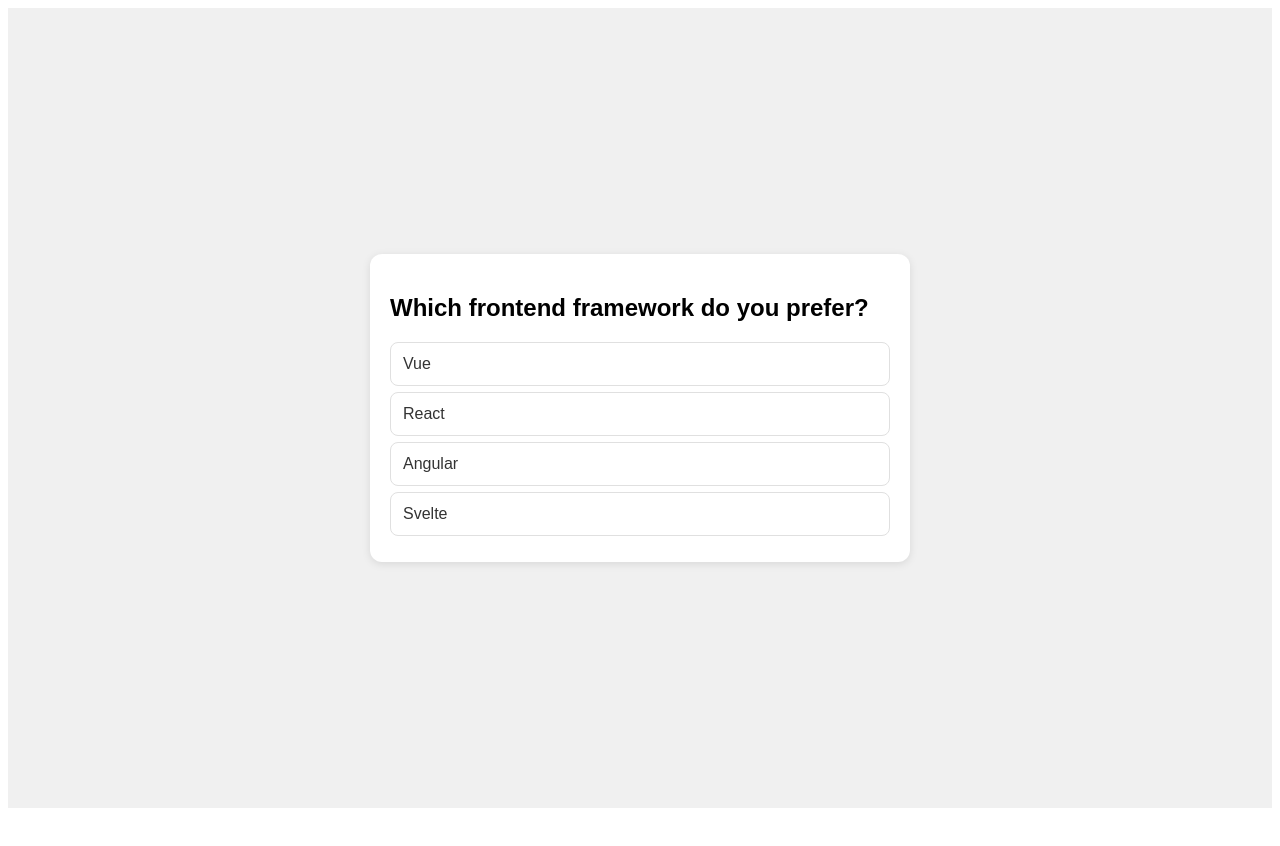
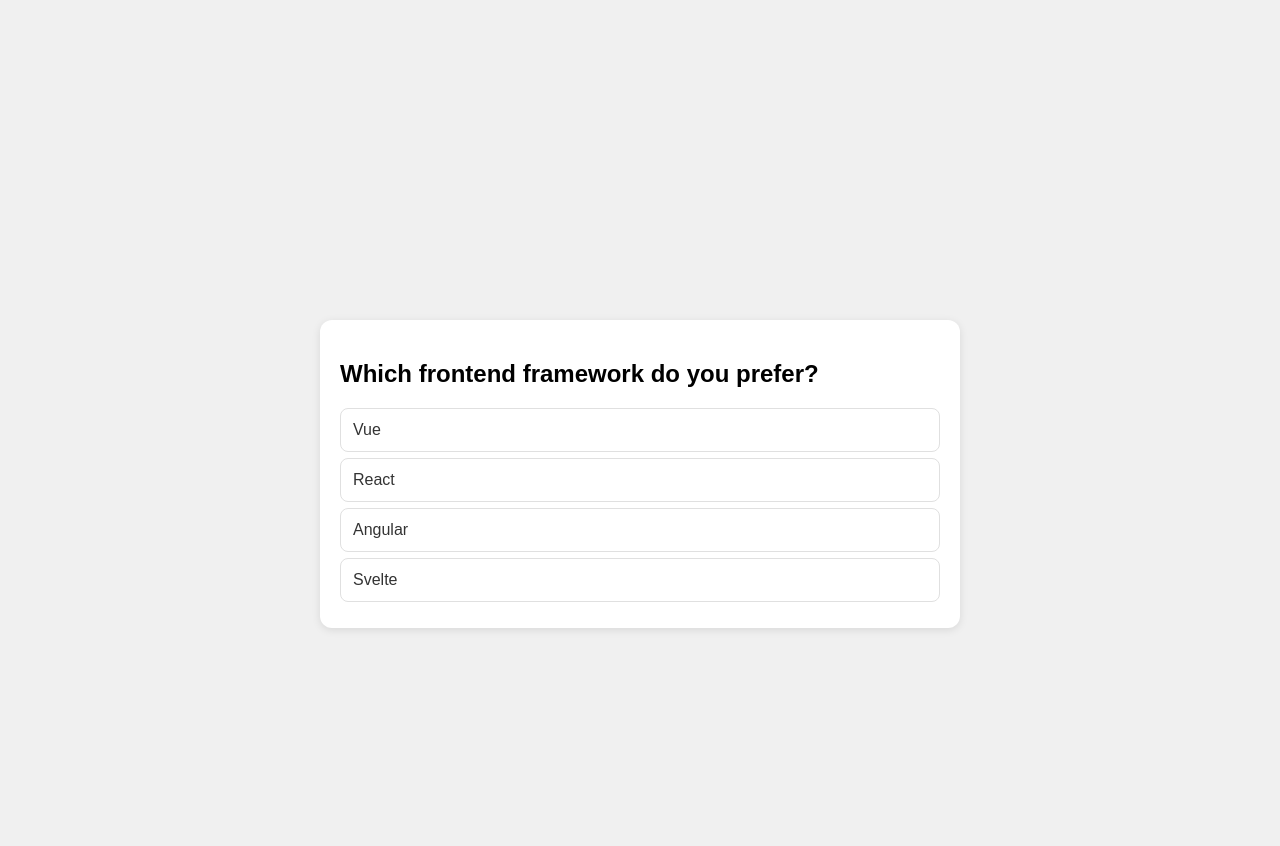
Before and after one commit to Raychy/polling-test, a Vue app: page / in a window 1280 px wide. Shown: the top 846 px of the page. Before the commit the page ends 816 px from the top, so only its background shows below. Built offline with nearby package versions, Linux system fonts and the light colour scheme.

Commit message:
modification done

```diff
--- a/index.html
+++ b/index.html
@@ -4,7 +4,7 @@
     <meta charset="UTF-8" />
     <link rel="icon" type="image/svg+xml" href="/vite.svg" />
     <meta name="viewport" content="width=device-width, initial-scale=1.0" />
-    <title>Vite + Vue + TS</title>
+    <title>Polling Test</title>
   </head>
   <body>
     <div id="app"></div>
--- a/src/style.css
+++ b/src/style.css
@@ -1,20 +1,20 @@
-.poll-container {
-  display: flex;
-  justify-content: center;
-  align-items: center;
+body{
   height: 100vh;
   background: #f0f0f0;
+  margin: 0;
 }
 
 .poll {
-  width: 500px;
+  width: 600px;
   max-width: 90%;
   padding: 20px;
   background: #ffffff;
   border-radius: 12px;
+  margin: auto;
   box-shadow: 0 2px 8px rgba(0, 0, 0, 0.1);
   text-align: left;
   font-family: Arial, sans-serif;
+  margin-top: 20rem;
 }
 .poll-choices .choice-button {
   display: flex;
@@ -81,3 +81,8 @@
   font-size: 14px;
   color: #555;
 }
+@media screen and (max-width:  640px) {
+  .poll {
+    margin-top: 10rem;
+  }
+}
```
